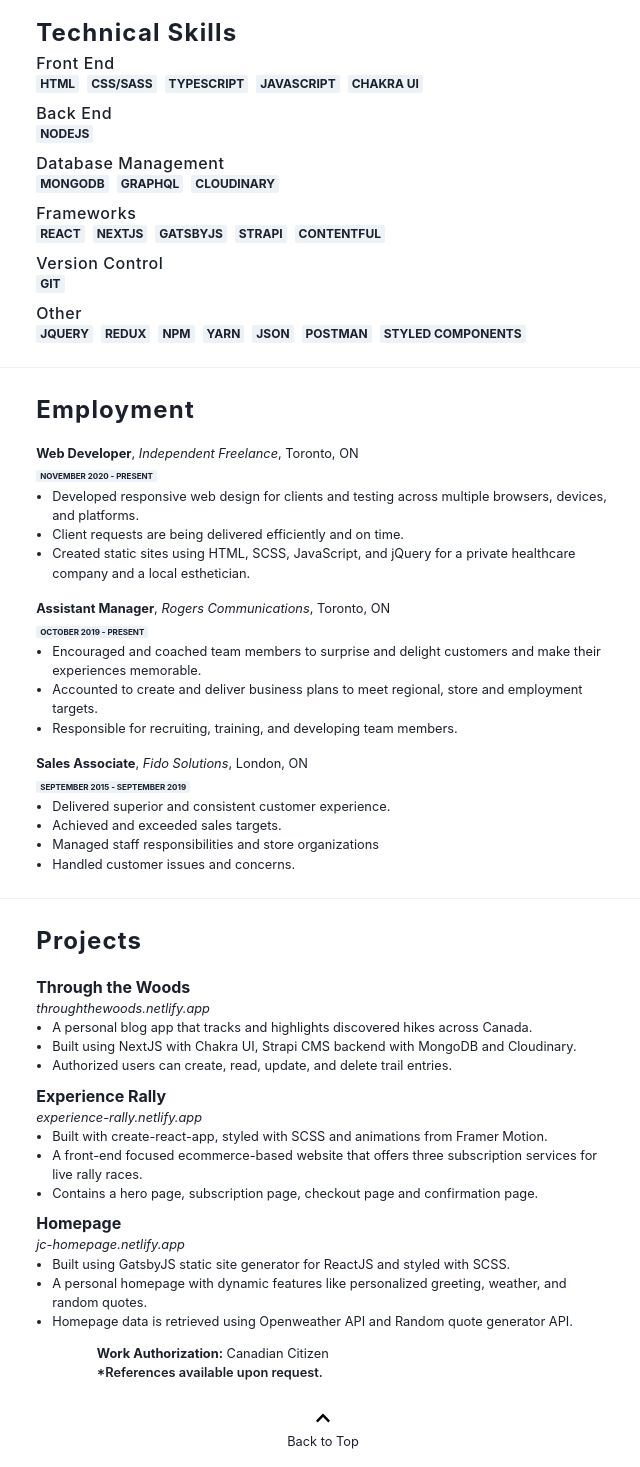
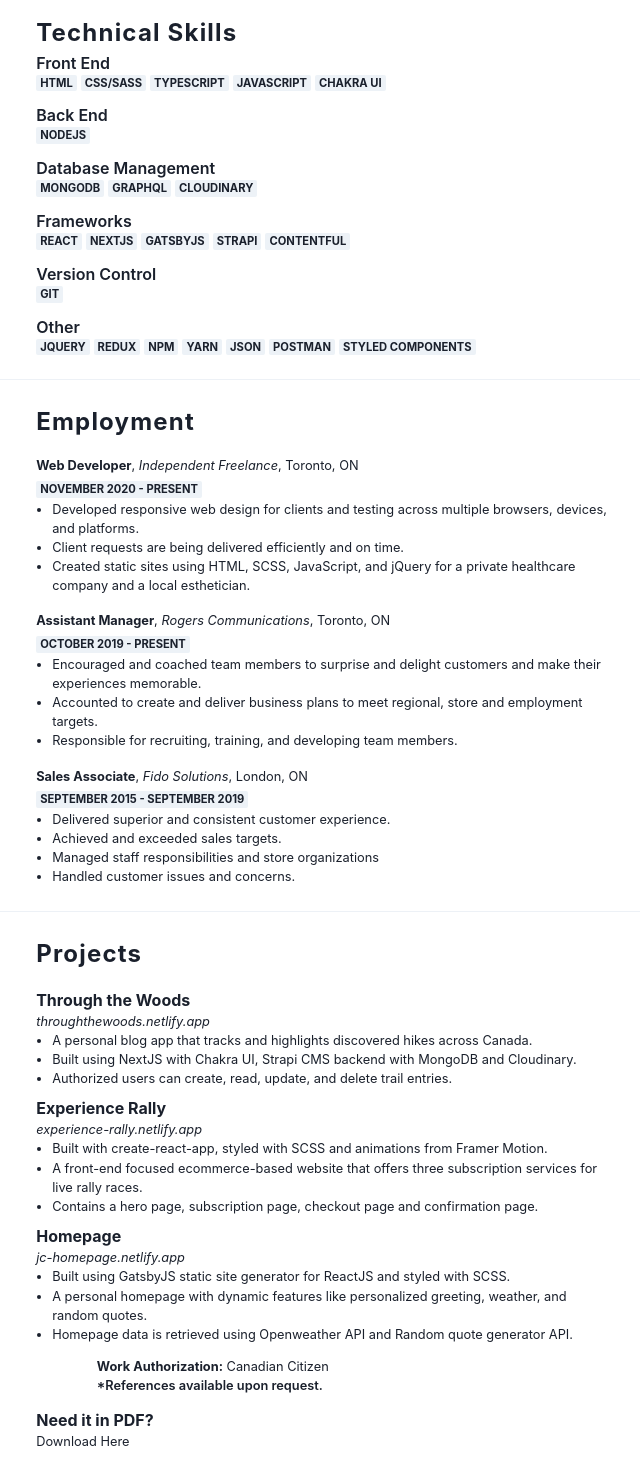
Before and after one commit to jeremiahcanlas/newport, a Next.js app: page /resume in a window 1280 px wide. Shown: the part 320-1787 px from the top of the page, without its empty margins (317-957 px from the left). Built offline with nearby package versions, Linux system fonts and the light colour scheme.

Commit message:
finished adding hyperlinks to projects in digital resume, will just need to render a pdf format as an option for employers

```diff
--- a/components/Footer.tsx
+++ b/components/Footer.tsx
@@ -16,7 +16,7 @@ const Footer = () => {
   return (
     <Container textAlign="center" py="0.8em">
       <Box mb="2em">
-        <LinkScroll to="hero-section" smooth duration={800}>
+        <LinkScroll to="scroll-top" smooth duration={800}>
           <Icon
             as={FaChevronUp}
             color={colorMode === "light" ? "black" : "white"}
--- a/components/Hero.tsx
+++ b/components/Hero.tsx
@@ -8,7 +8,6 @@ const Hero = () => {
 
   return (
     <Container
-      className="hero-section"
       height="100vh"
       width="100%"
       textAlign="left"
--- a/components/Layout.tsx
+++ b/components/Layout.tsx
@@ -10,6 +10,7 @@ const Layout = ({ children }: any) => {
       px="0"
       height="100%"
       bg={colorMode === "light" ? "whiteAlpha.300" : "blackAlpha.500"}
+      className="scroll-top"
     >
       {children}
       <Footer />
--- a/components/Resume.tsx
+++ b/components/Resume.tsx
@@ -15,7 +15,8 @@ import {
 import data from "../public/data/data";
 
 const Resume = () => {
-  const { name, title, social, technical, employment, projects } = data.resume;
+  const { name, title, social, technical, employment, projects, file } =
+    data.resume;
 
   return (
     <Box height={"100%"}>
@@ -61,23 +62,18 @@ const Resume = () => {
           Technical Skills
         </Text>
 
-        <Stack>
+        <Stack spacing="3">
           {technical.map((item) => (
             <Box key={item.type}>
-              <Text
-                as="h1"
-                fontSize={"1em"}
-                fontWeight={500}
-                letterSpacing="0.6px"
-              >
+              <Text as="h3" fontSize={"1em"} fontWeight={600}>
                 {item.type}
               </Text>
-              <Wrap spacing="2">
+              <Wrap spacing="1">
                 {item.skills.map((skill) => (
                   <WrapItem key={skill}>
-                    <Badge>{skill}</Badge>
+                    <Badge fontSize={"0.7em"}>{skill}</Badge>
                   </WrapItem>
-                ))}{" "}
+                ))}
               </Wrap>
             </Box>
           ))}
@@ -95,7 +91,7 @@ const Resume = () => {
               <Text as="h3" fontSize={"0.8em"}>
                 <b>{job.position}</b>, <i>{job.company}</i>, {job.location}
               </Text>
-              <Badge fontSize={"0.5em"}>
+              <Badge fontSize={"0.7em"}>
                 {job.startDate} - {job.endDate}
               </Badge>
               <Box>
@@ -123,9 +119,12 @@ const Resume = () => {
               <Text fontSize={"1em"} fontWeight={700}>
                 {proj.name}
               </Text>
-              <Text fontSize={"0.8em"} fontStyle="italic">
-                {proj.link}
-              </Text>
+              <Link href={proj.url}>
+                <Text fontSize={"0.8em"} fontStyle="italic">
+                  {proj.link}
+                </Text>
+              </Link>
+
               <UnorderedList>
                 {proj.details.map((dets) => (
                   <ListItem key={dets} fontSize="0.8em">
@@ -143,6 +142,14 @@ const Resume = () => {
         </Text>
         <Text fontWeight={600}>*References available upon request.</Text>
       </Container>
+      <Container>
+        <Text fontSize={"1em"} fontWeight={700}>
+          Need it in PDF?
+        </Text>
+        <Link href={""}>
+          <Text fontSize={"0.8em"}>Download Here</Text>
+        </Link>
+      </Container>
     </Box>
   );
 };
```
Also changed, not shown: 1 other file (tests, documents, lock files or other folders).
